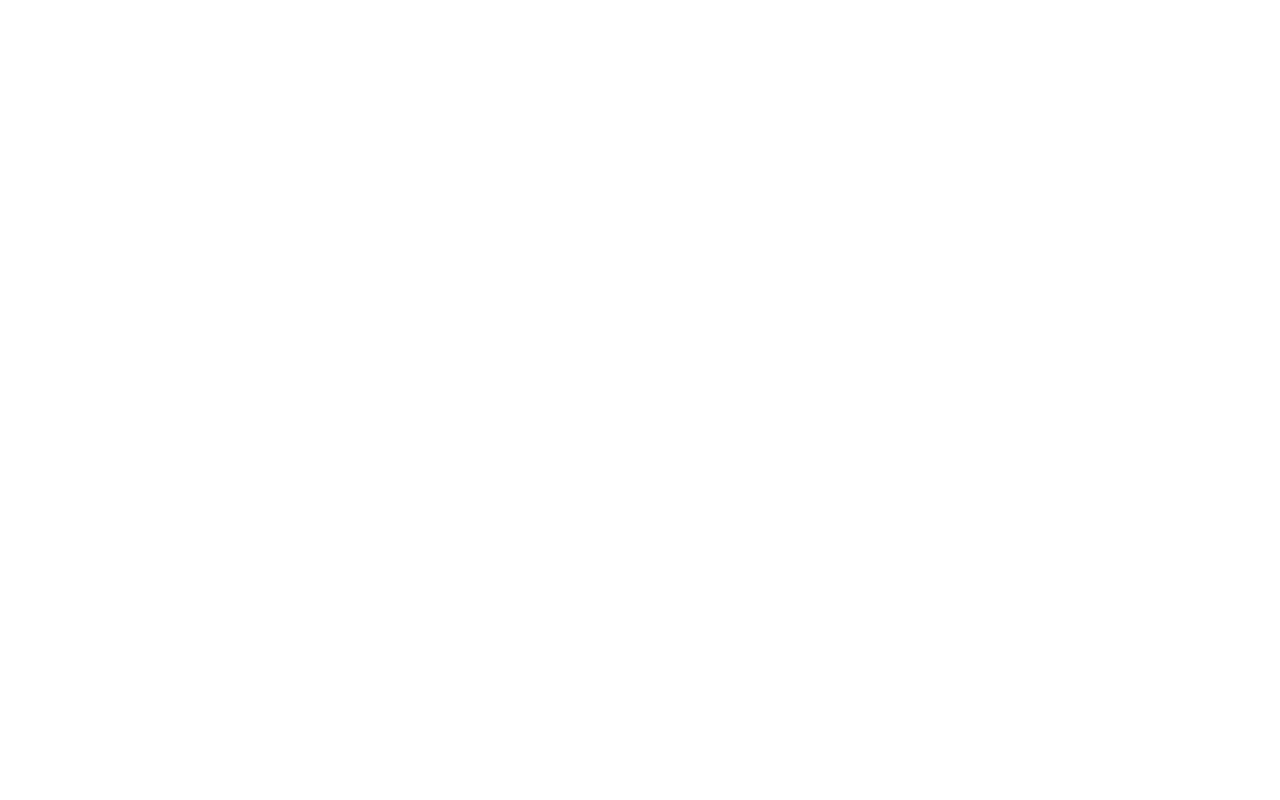
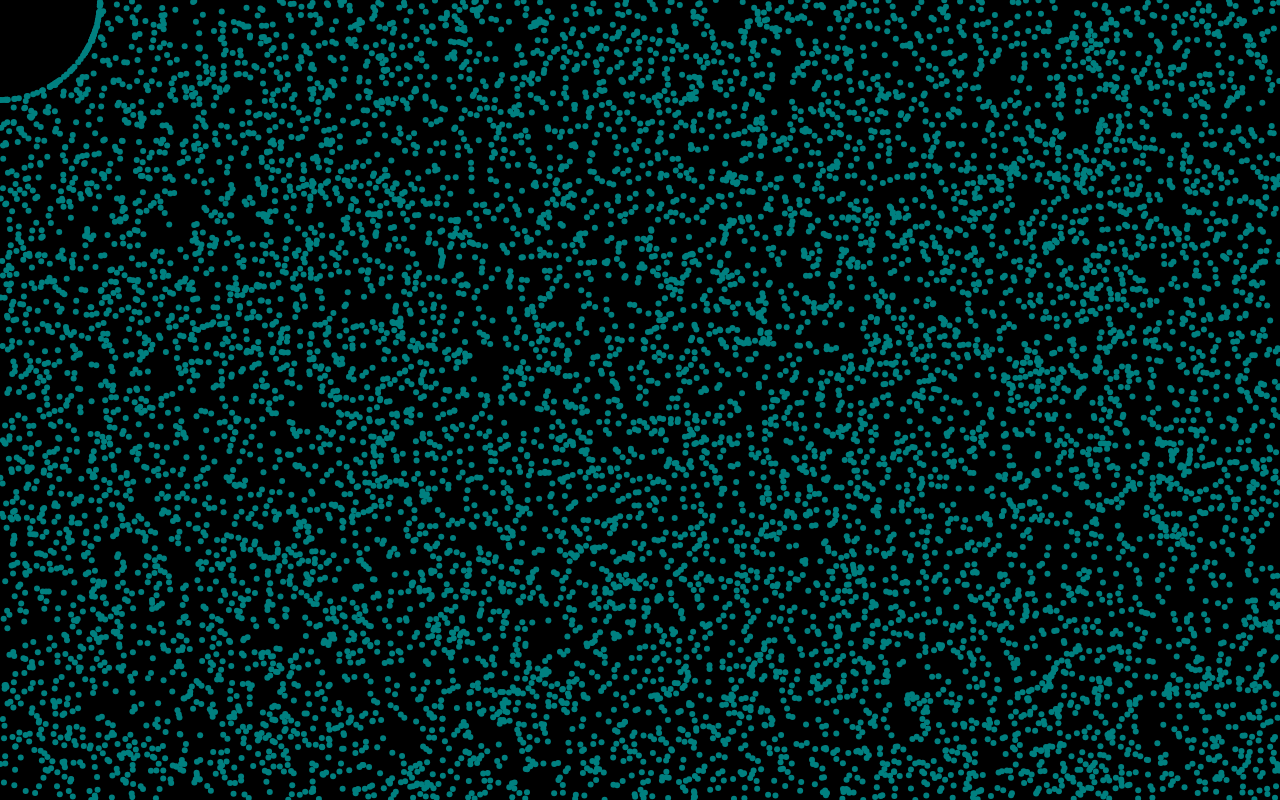
Before and after one commit to kaila-spraguemcrae/animate, a website built with webpack: page src/index.html in a window 1280 px wide. Built offline with nearby package versions, Linux system fonts and the light colour scheme.

Commit message:
makes 10000 dpoints react to mousemove

```diff
--- a/package.json
+++ b/package.json
@@ -1,5 +1,5 @@
 {
-  "name": "TODO",
+  "name": "animate",
   "version": "1.0.0",
   "description": "",
   "main": "main.js",
@@ -30,6 +30,7 @@
     "webpack-dev-server": "^3.8.0"
   },
   "dependencies": {
+    "animejs": "^3.2.1",
     "bootstrap": "^4.5.3",
     "jquery": "^3.5.1",
     "popper.js": "^1.16.1"
--- a/src/css/styles.css
+++ b/src/css/styles.css
@@ -0,0 +1,16 @@
+* {
+  margin: 0;
+  padding: 0;
+  box-sizing: border-box; /*padding and border are included in the width and height*/
+} /* CSS reset: This is important because browsers have different defaul margins which causes elements to look different.'*' means all elements.*/
+
+body {
+  overflow: hidden;/* overflow is clipped*/
+  background: black;
+}
+
+canvas {
+  position: absolute;
+  top: 0;
+  left: 0;
+}
--- a/src/index.html
+++ b/src/index.html
@@ -1,12 +1,11 @@
 <!DOCTYPE html>
 <html lang="en-US">
 <head>
-  <title></title>
+  <meta charset="UTF-8">
+  <meta name="viewport" content="width=divice-width, initial-scale=1.0">
+  <title>Animate</title>
 </head>
-
 <body>
-  <div class="container">
-
-  </div><!--container-->
+  <canvas id="canvas1"></canvas>
 </body>
 </html>
--- a/src/main.js
+++ b/src/main.js
@@ -1,9 +1,118 @@
+/* eslint-disable */
 //import Triangle from './triangle.js'; //export default function Triangle() {}
-import $ from 'jquery';
+// import $ from 'jquery';
 import 'bootstrap';
 import 'bootstrap/dist/css/bootstrap.min.css';
 import './css/styles.css';
+// import anime from 'animejs/lib/anime.es.js';
 
-$(document).ready(function() {
+const canvas = document.getElementById('canvas1'); //gets HTML element 'canvas1' sets it to JavaScript element 'canvas'
+const ctx = canvas.getContext('2d');//ctx short for context. creates built in context object which contains all 2D drawing methods using canvas API
+canvas.width = window.innerWidth;
+canvas.height = window.innerHeight;
+//canvas width and height makes sure canvas covers entire browser window
+let particleArray = []; //will hold all particle objects
 
+
+//HANDLE MOUSE
+const mouse = {
+  x: null, //position of mouse on horizontal x-axis
+  y: null, //position of mouse on vertical y-axis
+  radius: 100 // size of circular are surrounding mouse
+}
+
+window.addEventListener('mousemove'/* type of event we listen for, we are listening for 'mousemove' event */, function(event){
+  //everytime mouse moves in window we will run following:
+  //assigning to custom mouse variable
+  mouse.x = event.x;
+  mouse.y = event.y;
+  // this makes mouse coordinates available check by:`console.log(mouse.x, mouse.y);`
 });
+
+//DRAW TEXT ON CANVAS
+ctx.fillStyle = 'white'; // text will be back unless you set
+ctx.font = '30px Verdana'; //size, font-fmaily
+ctx.fillText('A', 0, 30); //text we want to write, x coordinate, y coordinate, max width of pixels
+
+//ctx.strokeStyle = 'white'; // White line for box
+//ctx.strokeRect(0, 0, 100, 100); //same coordinates as getImageData to see what we are scanning
+
+const data = ctx.getImageData(0, 0, 100, 100); //canvas method to scan portion of canvas to get image data (coordinates to start at top left corner= '0, 0' 'width, height' in pixels)
+
+class Particle {
+  constructor(x,y) {
+    this.x = x;
+    this.y = y;
+    this.size = 3;
+    this.baseX = this.x;
+    this.baseY = this.y;
+    this.density = (Math.random()* 40) + 5;
+  }
+  draw(){
+    ctx.fillStyle = 'teal';
+    ctx.beginPath();
+    ctx.arc(this.x, this.y, this.size, 0, Math.PI *2);
+    ctx.closePath();
+    ctx.fill();
+  }
+  update() {
+    let dx = mouse.x - this.x; //difference x
+    let dy = mouse.y - this.y; //difference y
+    let distance = Math.sqrt(dx * dx + dy * dy); //pythagorean theorem finding distance betwwen 2 points
+    let forceDirectionX = dx / distance;
+    let forceDirectionY = dy / distance;
+    let maxDistance = mouse.radius;
+    let force = (maxDistance - distance) / maxDistance;
+    let directionX = forceDirectionX * force * this.density;
+    let directionY = forceDirectionY * force * this.density;
+
+    if (distance < mouse.radius) {
+      this.x -= directionX;
+      this.y -= directionY;
+
+    } else {
+      if (this.x !== this.baseX) {
+        let dx = this.x - this.baseX;
+        this.x -= dx/10;
+      }
+      if (this.y !== this.basey){
+        let dy = this.y - this.baseY;
+        this.y -= dy/10;
+      }
+    }
+  }
+}
+console.log(data);
+function init(){
+  particleArray = [];
+  // for (let y =0 , y2 = data.height; y < y2; y++){
+  //   for (let x = 0, x2 = data.width; x < x2; x++){
+  //     if (data.data[(y * 4 * data.width) * (x * 4) + 3] > 128){
+  //       let positionX = x;
+  //       let positionY = y;
+  //       particleArray.push(new Particle(positionX * 20, positionY * 20));
+  //     }
+  //   }
+  // }
+
+  for (let i = 0; i < 10000; i++){
+    let x = Math.random() * canvas.width;
+    let y = Math.random() * canvas.height;
+    particleArray.push(new Particle(x, y));
+  }
+  particleArray.push(new Particle(50,50));
+  particleArray.push(new Particle(80, 50));
+}
+
+init();
+// console.log(particleArray);
+
+function animate(){
+  ctx.clearRect(0,0, canvas.width, canvas.height);
+  for (let i=0; i < particleArray.length; i++){
+    particleArray[i].draw();
+    particleArray[i].update();
+  }
+  requestAnimationFrame(animate);
+}
+animate();
--- a/webpack.config.js
+++ b/webpack.config.js
@@ -16,7 +16,7 @@ module.exports = {
   plugins: [
     new CleanWebpackPlugin(),
     new HtmlWebpackPlugin({
-      title: 'TODO',
+      title: 'animate',
       template: './src/index.html',
       inject: 'body'
     }),
```
Also changed, not shown: src/anime.js (added, +34 -0 lines), src/vanilla-js-animation-base.js (added, +92 -0 lines), 1 other file.
